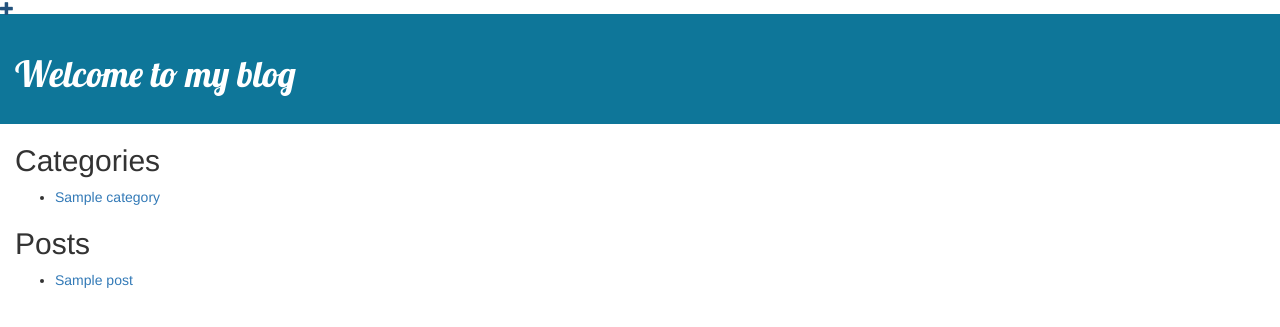
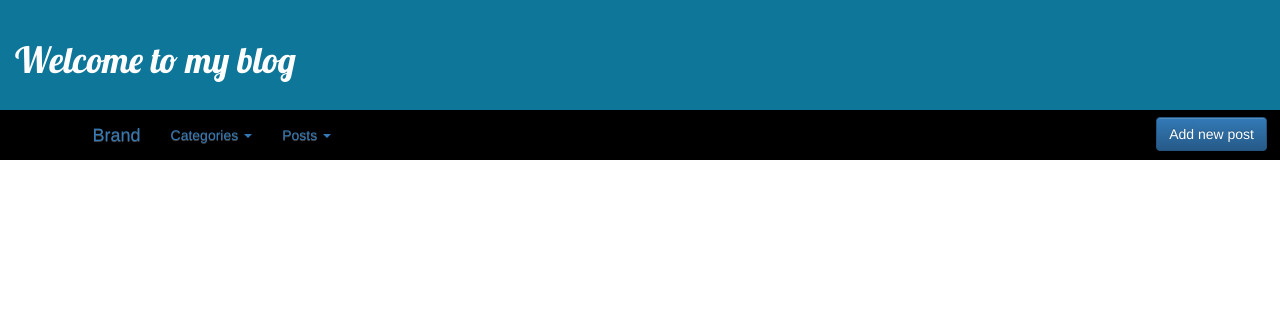
Before and after one commit to Mannitello/IsAppToYou, a Django app: template isapptoyou/blog/templates/blog/index.html in a window 1280 px wide. Shown: the top 327 px of the page. Run offline with Django 3.2, Linux system fonts and the light colour scheme; tables that the repository leaves empty hold one stand-in row (values such as "Sample post"); the template is opened without the code that fills it: values that come from a table or form of the project are taken from there, most other values are stand-ins (such as "Sample title", 1, 10 or a date in 2020); data that the repository does not hold is empty; some libraries are stand-ins or nearby versions.

Commit message:
added dropdown menu and improved UI

```diff
--- a/isapptoyou/blog/static/blog/style.css
+++ b/isapptoyou/blog/static/blog/style.css
@@ -18,6 +18,13 @@
     color: #0E7699;
 }
 
+.navbar-custom {
+    background-color: #000000;
+    border-color: #000000;
+    margin-left: -20px;
+    margin-right: -20px;
+}
+
 p {
     color:black;
 }
--- a/isapptoyou/blog/templates/blog/base.html
+++ b/isapptoyou/blog/templates/blog/base.html
@@ -7,6 +7,8 @@
     	<!-- Using bootstrap style -->
         <link rel="stylesheet" href="//maxcdn.bootstrapcdn.com/bootstrap/3.2.0/css/bootstrap.min.css">
 		<link rel="stylesheet" href="//maxcdn.bootstrapcdn.com/bootstrap/3.2.0/css/bootstrap-theme.min.css">
+        <script src="http://ajax.googleapis.com/ajax/libs/jquery/1.8.2/jquery.min.js"></script>
+        <script src="http://netdna.bootstrapcdn.com/bootstrap/3.0.3/js/bootstrap.min.js"></script>
         <link href="http://fonts.googleapis.com/css?family=Lobster&subset=latin,latin-ext" rel="stylesheet" type="text/css">
 
 
@@ -14,13 +16,13 @@
 
     </head>
     <body>
-        <a href="{% url 'post_new' %}" class="top-menu"><span class="glyphicon glyphicon-plus"></span></a>
 			<div class="title">
 				{% block title %}
         		<h1>Welcome to my blog</h1>
 	        	{% endblock %}
         	</div>
     	<div class="content">
+            <a href="{% url 'post_new' %}" class="btn pull-right"><span class="btn btn-primary"> Add new post</span></a>
     		{% block content %}
     		{% endblock %}
   		</div>
--- a/isapptoyou/blog/templates/blog/index.html
+++ b/isapptoyou/blog/templates/blog/index.html
@@ -4,28 +4,49 @@
 
 
 {% block content %}
-<!--    <link rel="stylesheet" type="text/css" href="{% static 'blog/style.css' %}" /> -->
-    <h2>Categories</h2>
     {% if categories %}
-        <ul>
+        <nav class="navbar-custom">
+            <div class="container">
+                <!-- Brand and toggle get grouped for better mobile display -->
+                <div class="navbar-header">
+                <button type="button" class="navbar-toggle collapsed" data-toggle="collapse" data-target="#bs-example-navbar-collapse-1" aria-expanded="false">
+                    <span class="sr-only">Toggle navigation</span>
+                    <span class="icon-bar"></span>
+                    <span class="icon-bar"></span>
+                    <span class="icon-bar"></span>
+                    </button>
+                <a class="navbar-brand" href="#">Brand</a>
+                </div>
+        <!-- Collect the nav links, forms, and other content for toggling -->
+        <div class="collapse navbar-collapse" id="bs-example-navbar-collapse-1">
+        <ul class="nav navbar-nav" role="navigation">
+
+        <li class="dropdown">
+          <a href="#" class="dropdown-toggle" data-toggle="dropdown" role="button" aria-haspopup="true" aria-expanded="false">Categories <span class="caret"></span></a>
+            <ul class="dropdown-menu" role="menu">
            {% for category in categories %}
             <li><a href="{{ category.get_absolute_url }}">{{ category.title }}</a></li>
             {% endfor %}
             </ul>
                     {% else %}
-        <p>There are no posts.</p>
+        <p>There are no categories.</p>
         {% endif %}
 
-    <h2>Posts</h2>
         {% if posts %}
-        <ul>
+        <li class="dropdown">
+          <a href="#" class="dropdown-toggle" data-toggle="dropdown" role="button" aria-haspopup="true" aria-expanded="false">Posts <span class="caret"></span></a>
+            <ul class="dropdown-menu" role="menu">
            {% for post in posts %}
             <li><a href="{{ post.get_absolute_url }}">{{ post.title }}</a></li>
             {% endfor %}
          </ul>
+        </li>
             {% else %}
         <p>There are no posts.</p>
         {% endif %}
+        </div><!-- /.navbar-collapse -->
+     </div><!-- /.container-fluid -->
+</nav>
 
 {% endblock %}
 
```
Also changed, not shown: README.md (added), 2 other files. Lines whose indentation alone changed are shown as unchanged.
